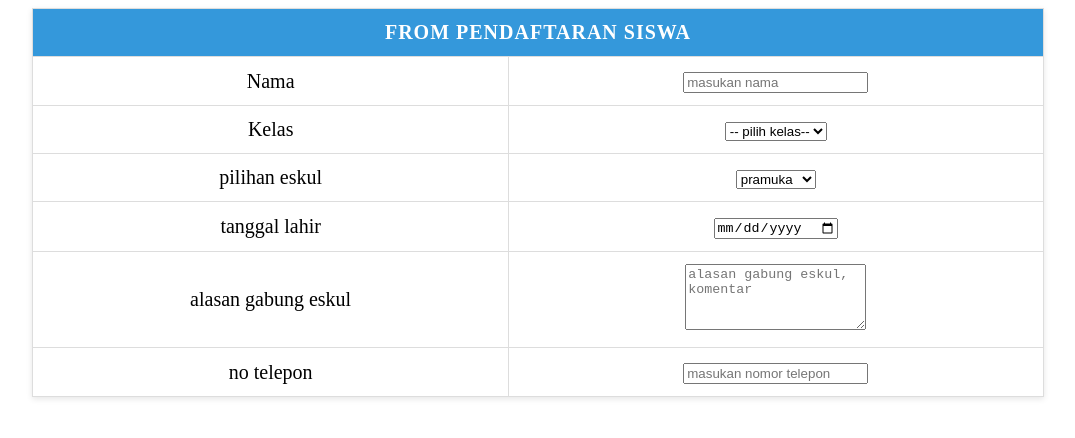
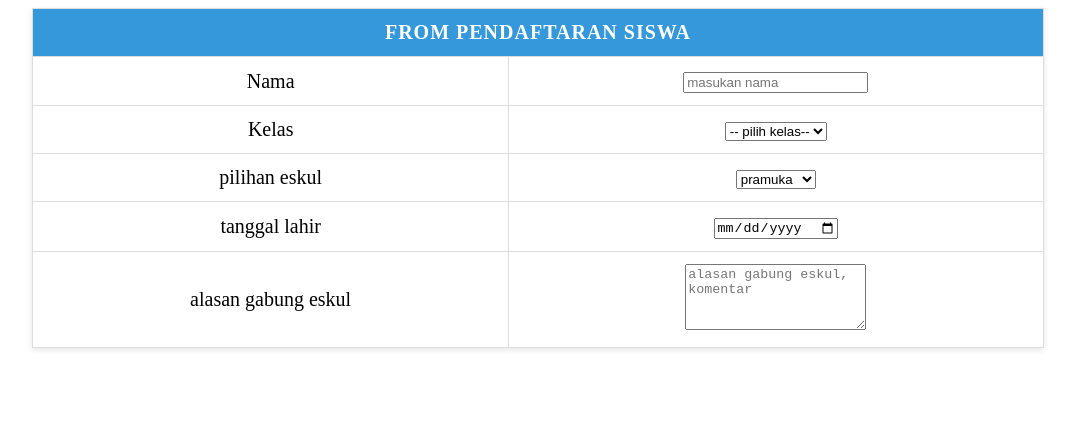
Before and after one commit to anggraeni234/tugas-fom, a plain HTML site: page frompendaftaraneskul.html in a window 1280 px wide. Shown: the whole page, without its empty margins (102-1177 px from the left). Drawn offline with Linux system fonts and the light colour scheme.

Commit message:
menghapus no

```diff
--- a/frompendaftaraneskul.html
+++ b/frompendaftaraneskul.html
@@ -77,11 +77,7 @@
 <td>
 <textarea rows="4" placeholder="alasan gabung eskul, komentar"></textarea></td>
 </tr>
-<tr>
-  <td>no telepon</td>
-  <td><input type="text" name="no telepon"placeholder="masukan nomor telepon"
-  </td>
-</tr>
+
 
   </tr>
 </table>
```
